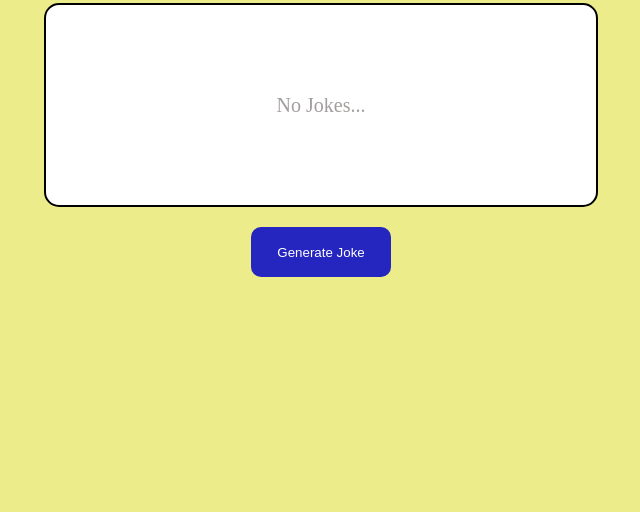
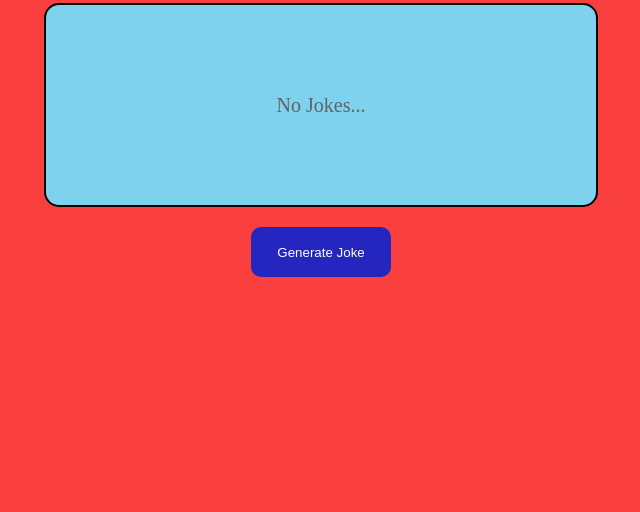
Before and after one commit to JustAHuman14/Funny-Jokes, a plain HTML site: page index.html in a window 1280 px wide. Shown: the part 288-800 px from the top of the page, without its empty margins (319-959 px from the left). Drawn offline with Linux system fonts and the light colour scheme.

Commit message:
changed bg color 😂

```diff
--- a/index.html
+++ b/index.html
@@ -11,7 +11,7 @@
     <div class="container">
         <h1>Funny Jokes 😂</h1><br>
         <div class="box">
-            <p id="jokes" style="font-size: 20px; color: rgb(163, 158, 158);">No Jokes...</p>
+            <p id="jokes" style="font-size: 20px; color: rgb(99, 98, 98);">No Jokes...</p>
         </div>
         <div class="btn">
             <button id="generate">Generate Joke</button>
--- a/style.css
+++ b/style.css
@@ -17,7 +17,7 @@
 }
 
 body {
-    background-color: rgb(236, 236, 139);
+    background-color: rgb(250, 63, 63);
     height: 100vh;
     display: flex;
     justify-content: center;
@@ -33,7 +33,7 @@ h1 {
     font-size: 18px;
     display: flex;
     align-items: center;
-    background-color: white;
+    background-color: rgb(126, 210, 238);
     border-radius: 15px;
     border: 2px solid;
     width: 550px;
@@ -54,7 +54,6 @@ h1 {
     .box {
         display: flex;
         align-items: center;
-        background-color: white;
         border-radius: 15px;
         border: 2px solid;
         width: 350px;
```
